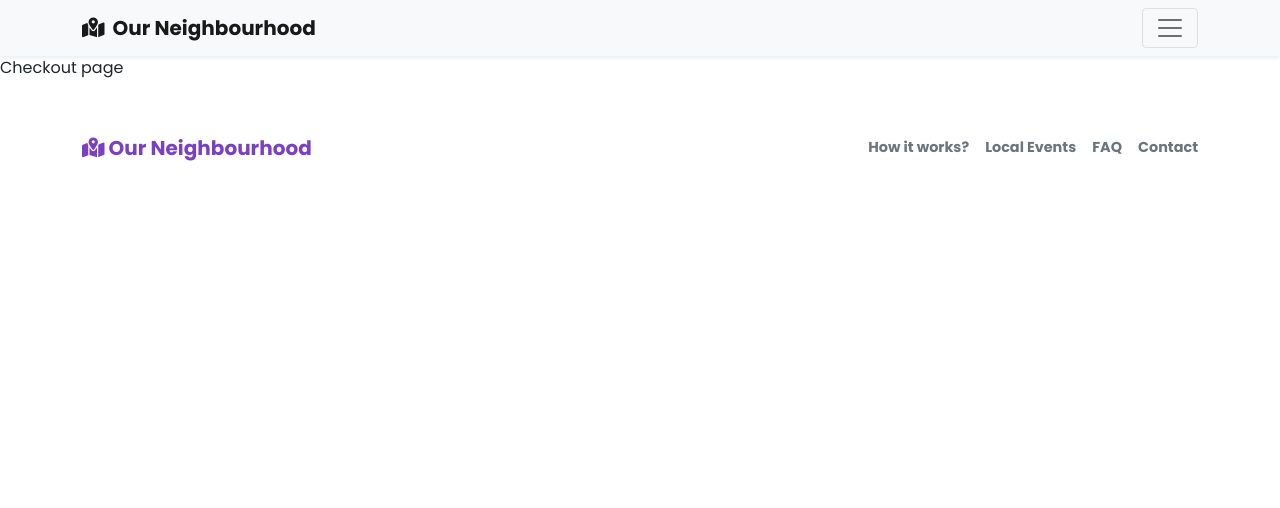
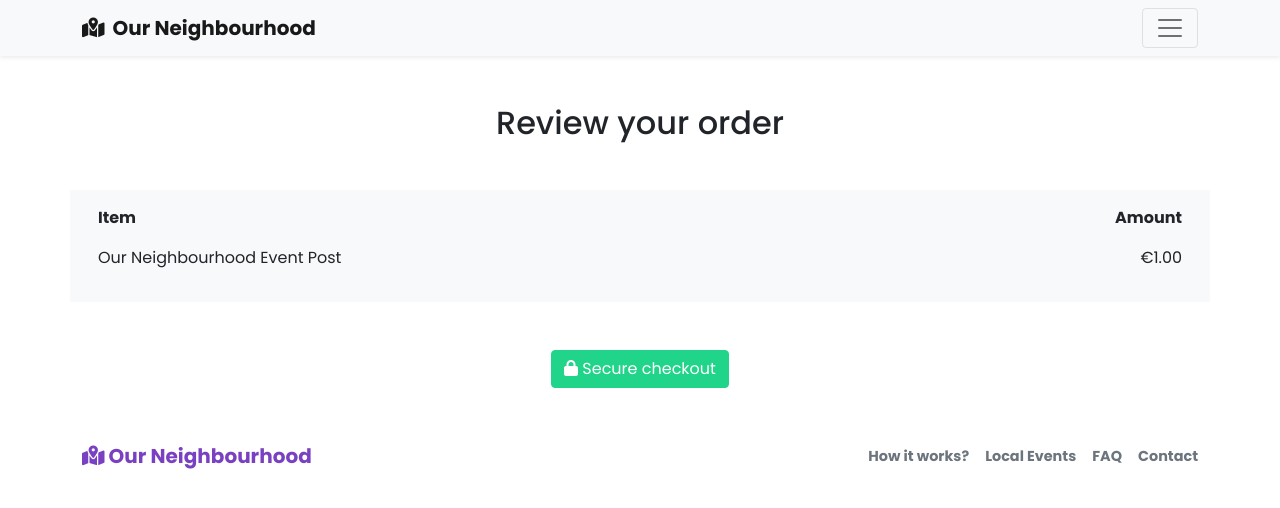
Before and after one commit to stef-cruz/our_neighbourhood, a Django app: page /checkout/checkout/ in a window 1280 px wide. Shown: the top 508 px of the page. Run offline with Django 3.2, Linux system fonts and the light colour scheme; some libraries are stand-ins or nearby versions.

Commit message:
Style checkout page

```diff
--- a/checkout/templates/checkout/checkout.html
+++ b/checkout/templates/checkout/checkout.html
@@ -1,8 +1,29 @@
 {% extends "base.html" %}
 {% load static %}
 
+{% block page_header %}
+<h2 class="text-center page-header">Review your order</h2>
+{% endblock %}
+
 {% block content %}
 
-    <p>Checkout page</p>
+    <!-- Checkout -->
+    <section class="container checkout">
+        <div class="row mb-8 bg-light p-3">
+            <div class="col-12 col-md-6 checkout__item">
+                <p class="fw-bolder">Item</p>
+                <p>Our Neighbourhood Event Post</p>
+            </div>
+            <div class="col-12 col-md-6 checkout__amount">
+                <p class="fw-bolder">Amount</p>
+                <p>€1.00</p>
+            </div>
+        </div>
+        <div class="row my-5">
+            <div class="col text-center">
+                <a href="#" class="btn btn-green"><i class="fas fa-lock"></i> Secure checkout</a>
+            </div>
+        </div>
+    </section>
 
 {% endblock %}
--- /dev/null
+++ b/static/css/_checkout.scss
@@ -0,0 +1,14 @@
+.checkout {
+  text-align: center;
+
+  &__item {
+    @include bp(tablet) {
+      text-align: left;
+    }
+  }
+  &__amount {
+    @include bp(tablet) {
+      text-align: right;
+    }
+  }
+}
--- a/static/css/style.css
+++ b/static/css/style.css
@@ -365,6 +365,20 @@
   color: #5710b2;
 }
 
+.checkout {
+  text-align: center;
+}
+@media (min-width: 48rem) {
+  .checkout__item {
+    text-align: left;
+  }
+}
+@media (min-width: 48rem) {
+  .checkout__amount {
+    text-align: right;
+  }
+}
+
 * {
   margin: 0;
 }
--- a/static/css/style.scss
+++ b/static/css/style.scss
@@ -8,6 +8,7 @@
 @import "toast";
 @import "card";
 @import "event";
+@import "checkout";
 
 //
 // General Styling
```
Also changed, not shown: checkout/templates/checkout/payment.html (added, +14 -0 lines), 1 other file.
